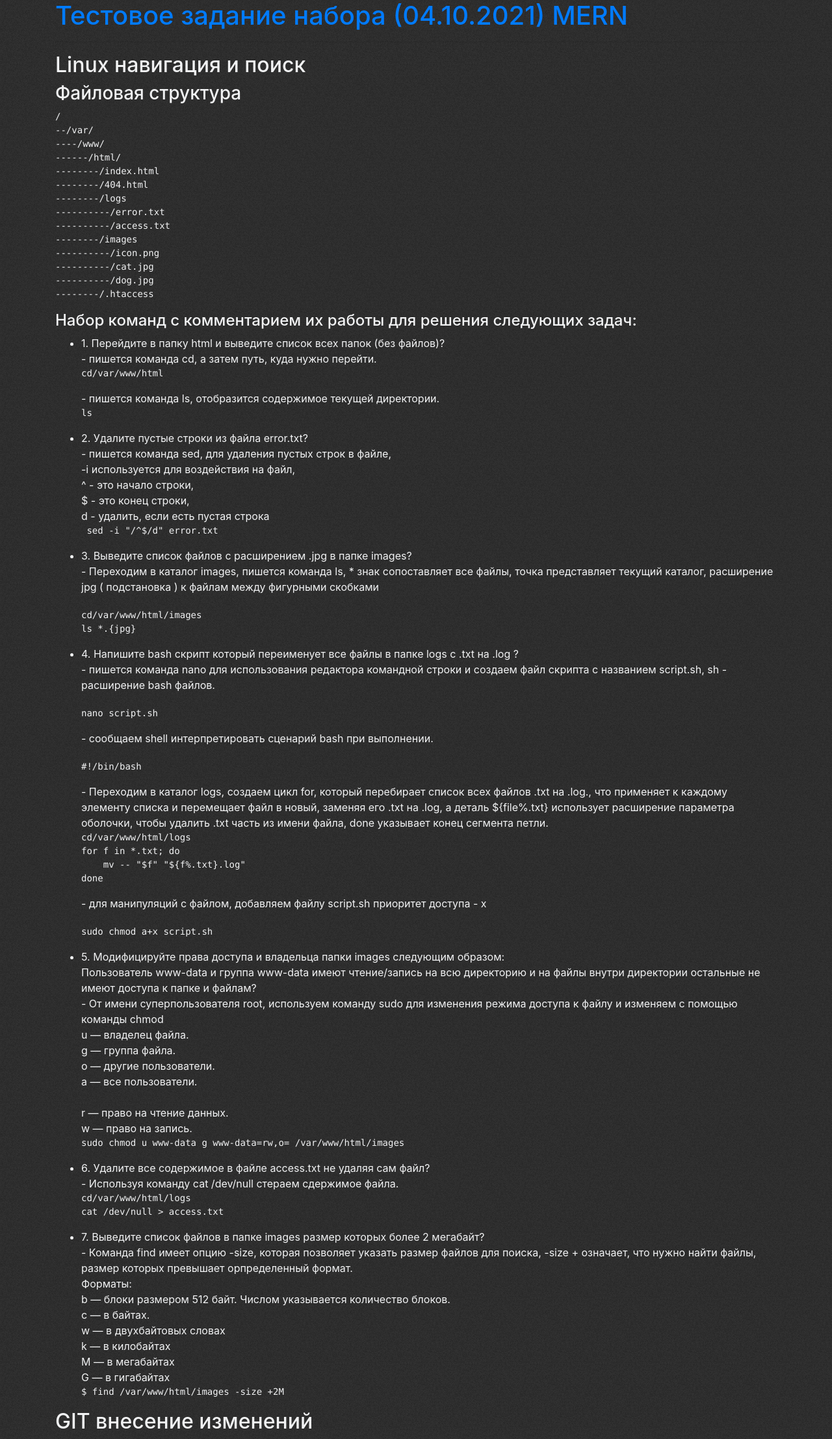
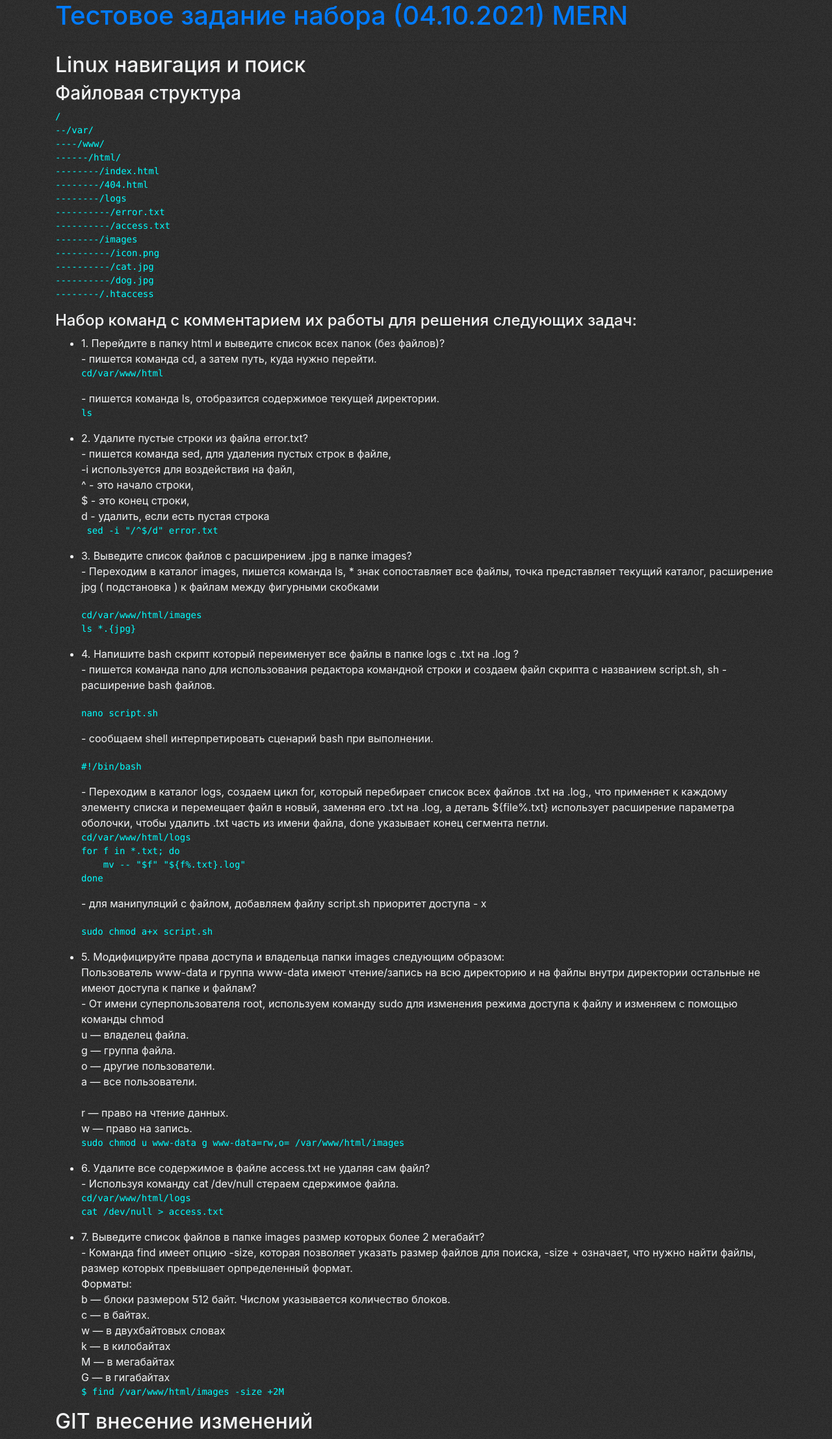
Before and after one commit to Dmitriy-1986/TestTask-04.10.2021, a PHP site: page / in a window 1280 px wide. Shown: the whole page at 65% size. Run offline with PHP 8.4, Linux system fonts and the light colour scheme; some libraries are stand-ins or nearby versions.

Commit message:
Update style.css

```diff
--- a/css/style.css
+++ b/css/style.css
@@ -5,5 +5,5 @@ body {
 }
 
 pre {
-  color: #F2F3F4;
+  color: #00ffff;
 }
```
